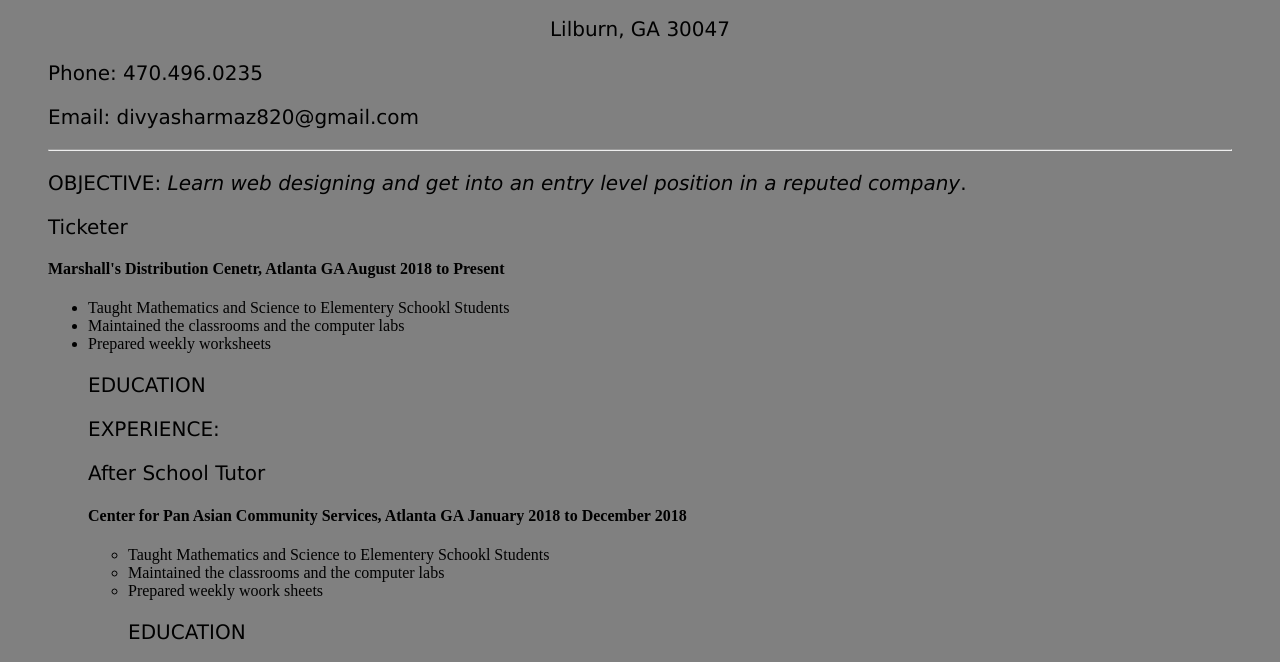
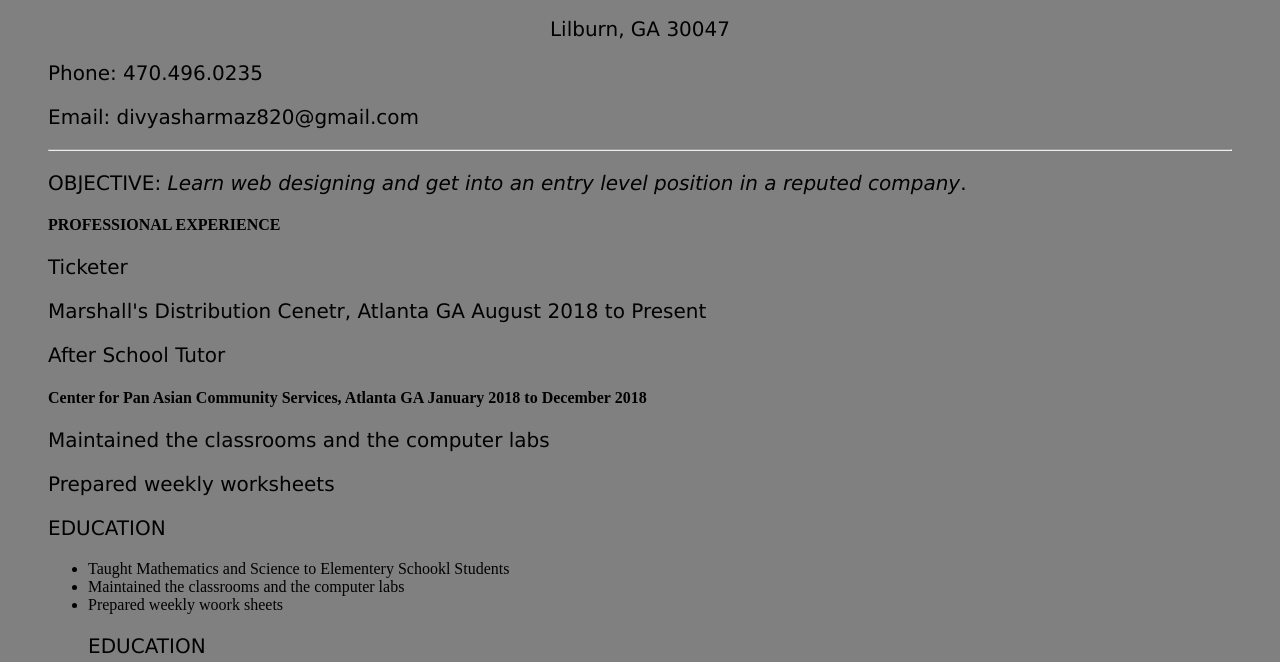
Before and after one commit to DivyaSharma1998/DivyaSharma1998.github.io, a plain HTML site: page resume.html in a window 1280 px wide. Shown: the part 133-795 px from the top of the page. Drawn offline with Linux system fonts and the light colour scheme.

Commit message:
Update resume.html

```diff
--- a/resume.html
+++ b/resume.html
@@ -15,15 +15,17 @@
 
 <div id="body">
 <p>OBJECTIVE: <I>Learn web designing and get into an entry level position in a reputed company</I>.</p>
-<P>Ticketer</p> <div><h4>Marshall's Distribution Cenetr, Atlanta GA August  2018 to Present</h4></div>
- <ul>
-	<li>Taught Mathematics and Science to Elementery Schookl Students</li>
- <li>Maintained the classrooms and the computer labs</li>
-<li>Prepared weekly worksheets</li>
+	<h4>PROFESSIONAL EXPERIENCE</H4>
+	<P>Ticketer</p>
+	<p>Marshall's Distribution Cenetr, Atlanta GA August  2018 to Present</p>
+
+<P>After School Tutor</p> <div><h4>Center for Pan Asian Community Services, Atlanta GA January 2018 to December 2018</h4></div>
+<p>Maintained the classrooms and the computer labs</p>
+<p>Prepared weekly worksheets</p>
 
 <p>EDUCATION</p>
-<p>EXPERIENCE:</p>
-			 <P>After School Tutor</p> <div><h4>Center for Pan Asian Community Services, Atlanta GA January 2018 to December 2018</h4></div>
+
+
 				<ul>
 				 <li>Taught Mathematics and Science to Elementery Schookl Students</li>
 				<li>Maintained the classrooms and the computer labs</li>
```
